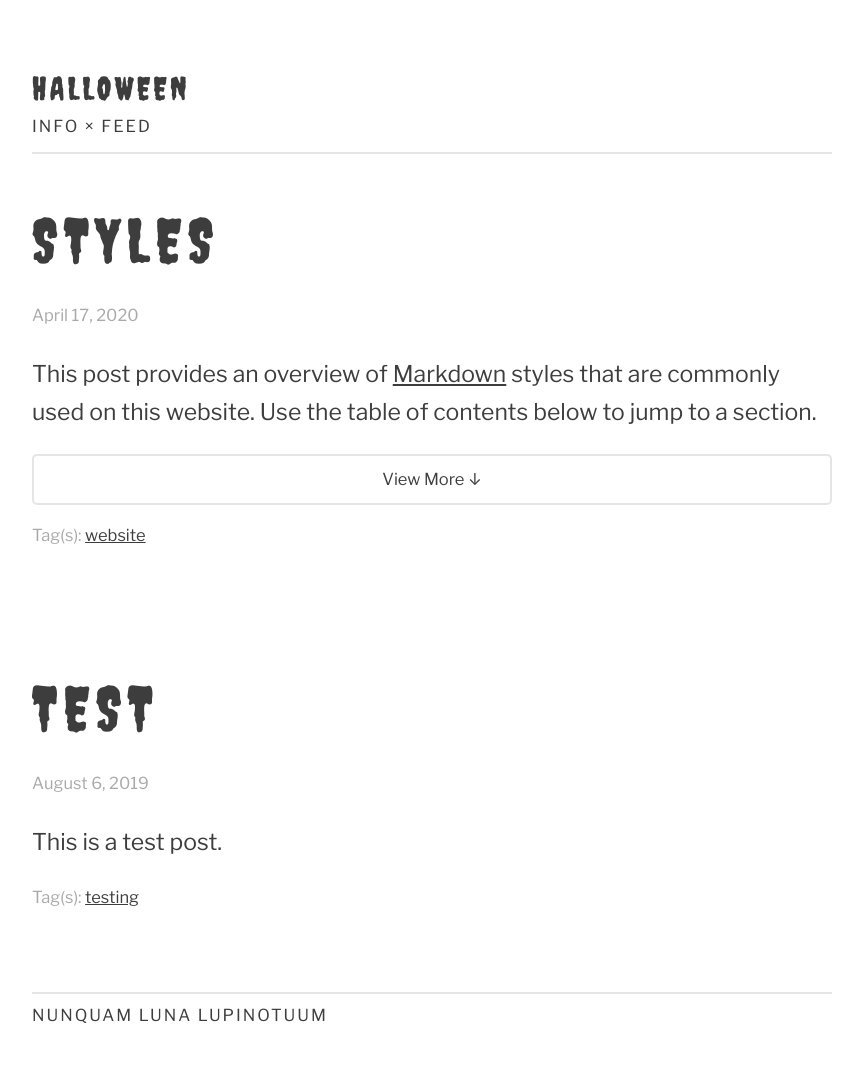
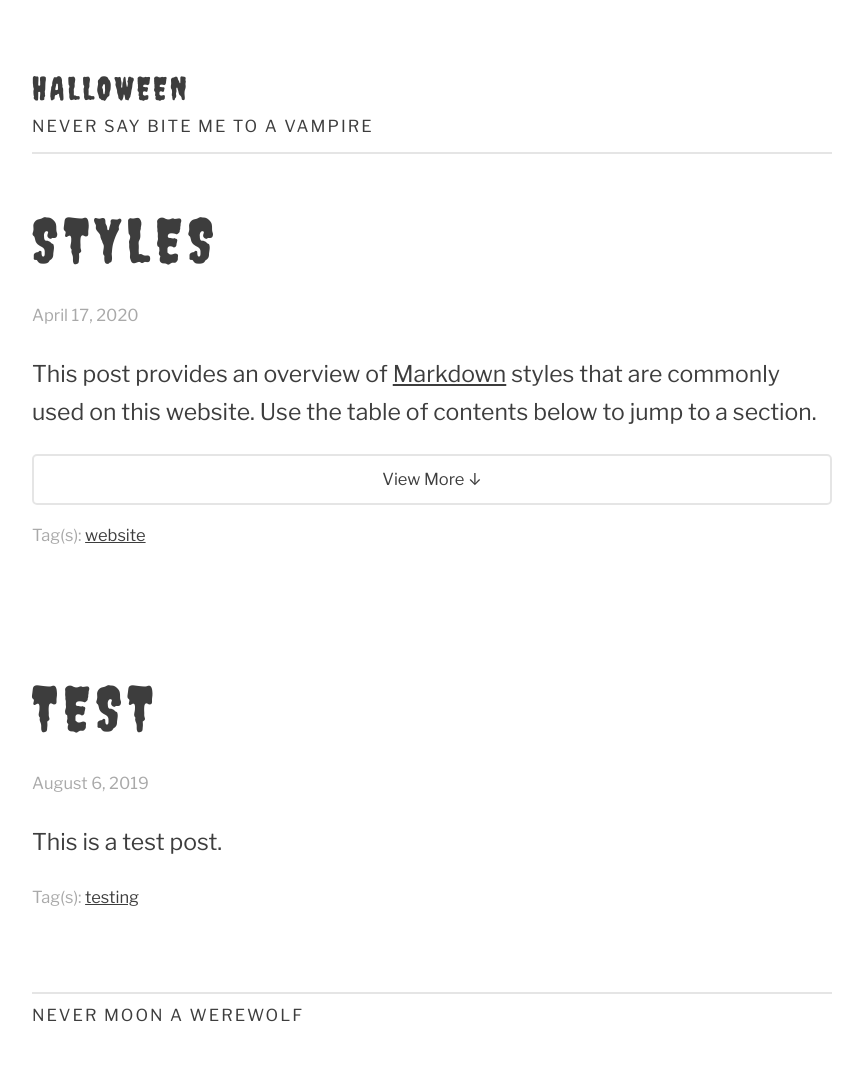
Before and after one commit to lmw13/lmw13, a Jekyll site: the page built from index.html, in a window 1280 px wide. Shown: the whole page, without its empty margins (208-1071 px from the left). Built offline with Jekyll 4.4.1, drawn with Linux system fonts in a browser that asks for light colours; the list of posts is cut into pages by our own code.

Commit message:
Update default.html

```diff
--- a/_layouts/default.html
+++ b/_layouts/default.html
@@ -28,7 +28,7 @@
 <body>
    <header>
       <h1 class="header"><a href="{{ site.baseurl | prepend: site.url }}/">{{ site.title }}</a></h1>
-      <nav><a href="{{ '/info/' | prepend: site.baseurl | prepend: site.url }}">Info</a> &times; <a href="{{ '/feed.xml' | prepend: site.baseurl | prepend: site.url }}">Feed</a></nav>
+      <nav>Never say bite me to a vampire</nav>
       <hr>
    </header>
    <main aria-label="Content" role="main">
@@ -36,7 +36,7 @@
    </main>
    <footer>
       <hr>
-      <a href="{{ site.baseurl | prepend: site.url }}/">Nunquam luna lupinotuum</a>
+      <a href="{{ site.baseurl | prepend: site.url }}/">Never moon a werewolf</a>
    </footer>
 {% include new-window-fix.html %}
 </body>
```
